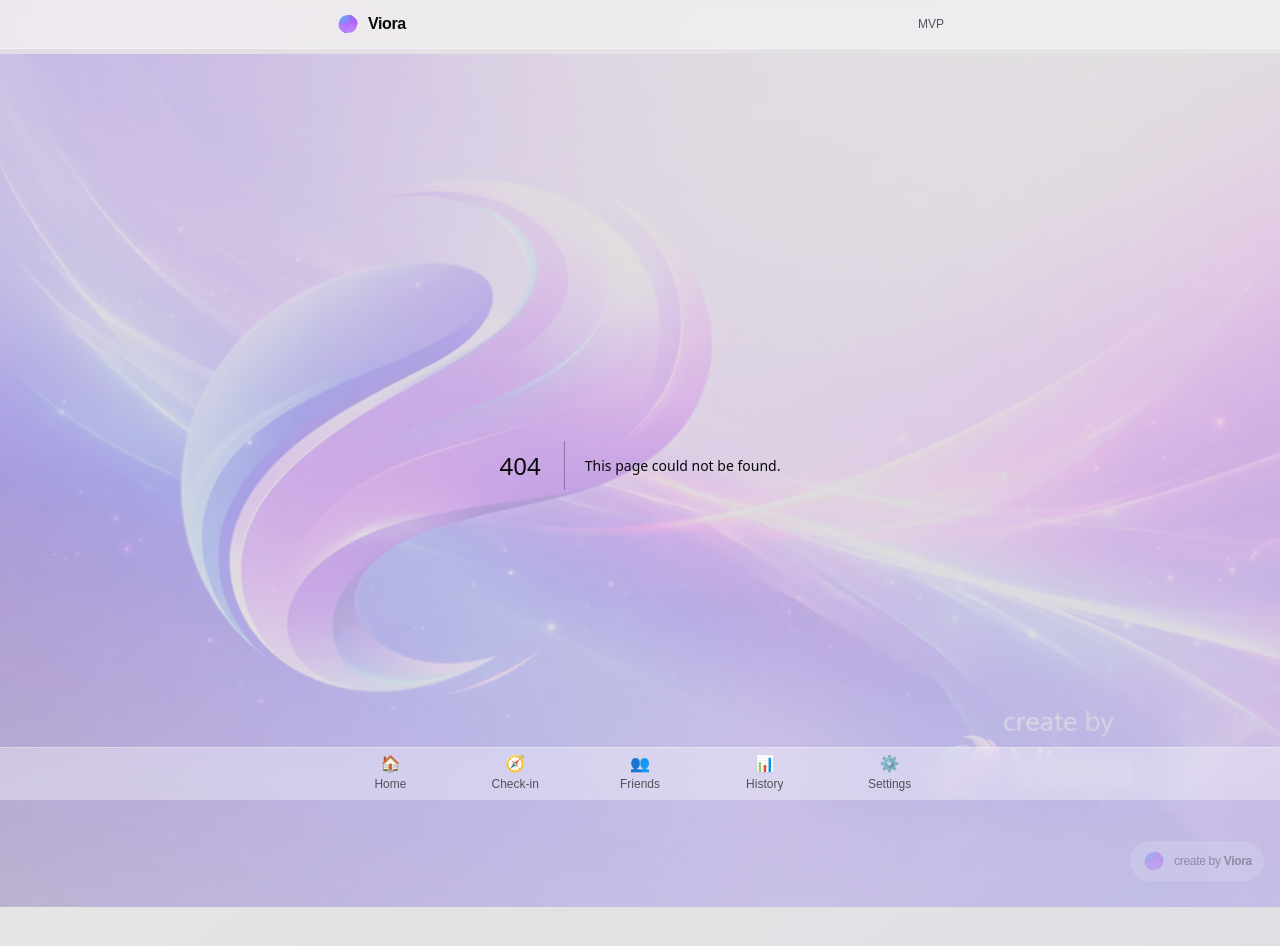
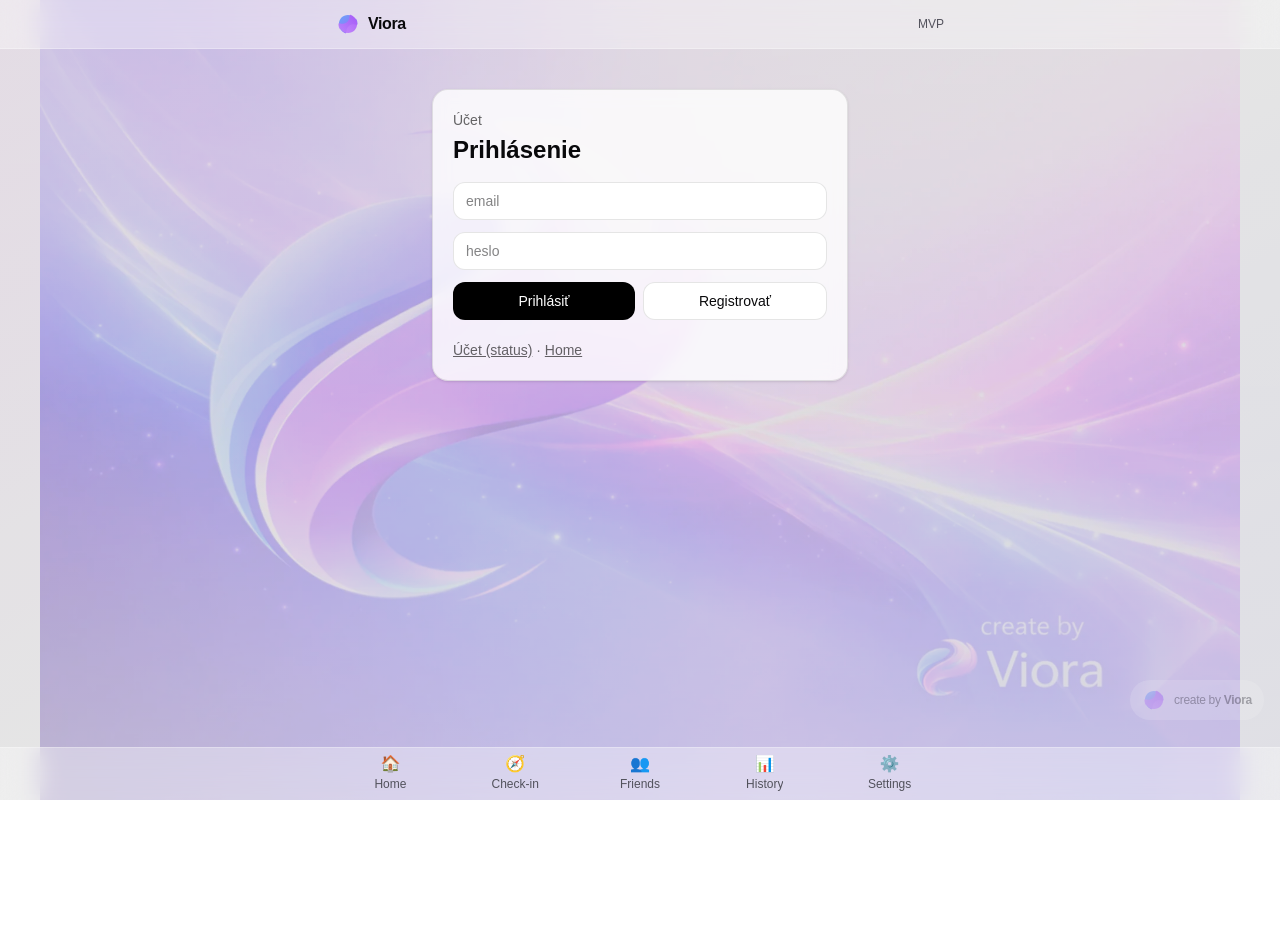
Before and after one commit to petosvercic/Socialnaapp, a Next.js app: page /login in a window 1280 px wide. Before the commit this address had no page. Shown: the top 946 px of the page. After the commit the page ends 800 px from the top, so only its background shows below. Built offline with nearby package versions, Linux system fonts and the light colour scheme; no server answers.

Commit message:
feat: supabase auth pages + invite code fix

```diff
--- /dev/null
+++ b/src/app/account/page.tsx
@@ -0,0 +1,50 @@
+"use client";
+
+import { useEffect, useState } from "react";
+import Link from "next/link";
+import { supabase } from "@/lib/supabase/client";
+
+export default function AccountPage() {
+  const [email, setEmail] = useState<string | null>(null);
+
+  useEffect(() => {
+    supabase.auth.getUser().then(({ data }) => setEmail(data.user?.email ?? null));
+  }, []);
+
+  async function logout() {
+    await supabase.auth.signOut();
+    setEmail(null);
+  }
+
+  return (
+    <div className="mx-auto w-full max-w-md px-4 py-6">
+      <div className="rounded-2xl border border-black/10 bg-white/80 p-5 shadow-sm backdrop-blur">
+        <div className="text-sm font-medium text-black/60">Účet</div>
+        <h1 className="mt-1 text-2xl font-semibold">Status</h1>
+
+        <div className="mt-4 rounded-xl border border-black/10 bg-white p-4 text-sm">
+          {email ? (
+            <>
+              Prihlásený ako: <b>{email}</b>
+            </>
+          ) : (
+            <>Neprihlásený</>
+          )}
+        </div>
+
+        <div className="mt-4 flex gap-2">
+          <Link href="/login" className="flex-1 rounded-xl border border-black/10 bg-white px-4 py-2 text-center text-sm font-medium hover:bg-black/5">
+            Login
+          </Link>
+          <button onClick={logout} className="flex-1 rounded-xl bg-black px-4 py-2 text-sm font-medium text-white hover:bg-black/90">
+            Logout
+          </button>
+        </div>
+
+        <div className="pt-3 text-sm text-black/60">
+          <Link className="underline" href="/">Home</Link>
+        </div>
+      </div>
+    </div>
+  );
+}
--- a/src/app/invite/[code]/page.tsx
+++ b/src/app/invite/[code]/page.tsx
@@ -1,6 +1,10 @@
+"use client";
+
 import Link from "next/link";
+import { useParams } from "next/navigation";
 
-export default function InvitePage({ params }: { params: { code: string } }) {
+export default function InvitePage() {
+  const params = useParams<{ code?: string }>();
   const code = (params?.code ?? "").toString();
 
   return (
@@ -9,7 +13,7 @@ export default function InvitePage({ params }: { params: { code: string } }) {
         <div className="text-sm font-medium text-black/60">Pozvánka</div>
         <h1 className="mt-1 text-2xl font-semibold">Viora invite</h1>
         <p className="mt-2 text-sm text-black/70">
-          Toto je MVP stránka len aby link nepadal na 404. Neskôr tu bude prijatie pozvánky a vytvorenie priateľstva v DB.
+          MVP stránka, aby link nepadal na 404. Neskôr tu bude prijatie pozvánky a vytvorenie priateľstva v DB.
         </p>
 
         <div className="mt-4 rounded-xl border border-black/10 bg-white p-4">
@@ -18,16 +22,10 @@ export default function InvitePage({ params }: { params: { code: string } }) {
         </div>
 
         <div className="mt-5 flex gap-2">
-          <Link
-            href="/"
-            className="inline-flex items-center justify-center rounded-xl border border-black/10 bg-white px-4 py-2 text-sm font-medium hover:bg-black/5"
-          >
+          <Link href="/" className="inline-flex items-center justify-center rounded-xl border border-black/10 bg-white px-4 py-2 text-sm font-medium hover:bg-black/5">
             Späť na Home
           </Link>
-          <Link
-            href="/friends"
-            className="inline-flex items-center justify-center rounded-xl bg-black px-4 py-2 text-sm font-medium text-white hover:bg-black/90"
-          >
+          <Link href="/friends" className="inline-flex items-center justify-center rounded-xl bg-black px-4 py-2 text-sm font-medium text-white hover:bg-black/90">
             Priatelia
           </Link>
         </div>
--- /dev/null
+++ b/src/app/login/page.tsx
@@ -0,0 +1,80 @@
+"use client";
+
+import { useState } from "react";
+import Link from "next/link";
+import { supabase } from "@/lib/supabase/client";
+
+export default function LoginPage() {
+  const [email, setEmail] = useState("");
+  const [password, setPassword] = useState("");
+  const [msg, setMsg] = useState<string | null>(null);
+  const [busy, setBusy] = useState(false);
+
+  async function signIn() {
+    setBusy(true);
+    setMsg(null);
+    const { error } = await supabase.auth.signInWithPassword({ email, password });
+    setBusy(false);
+    setMsg(error ? error.message : "Prihlásenie OK ✅");
+  }
+
+  async function signUp() {
+    setBusy(true);
+    setMsg(null);
+    const { error } = await supabase.auth.signUp({ email, password });
+    setBusy(false);
+    setMsg(error ? error.message : "Registrácia OK ✅ (pozri email, ak máš zapnuté potvrdenie)");
+  }
+
+  return (
+    <div className="mx-auto w-full max-w-md px-4 py-6">
+      <div className="rounded-2xl border border-black/10 bg-white/80 p-5 shadow-sm backdrop-blur">
+        <div className="text-sm font-medium text-black/60">Účet</div>
+        <h1 className="mt-1 text-2xl font-semibold">Prihlásenie</h1>
+
+        <div className="mt-4 space-y-3">
+          <input
+            className="w-full rounded-xl border border-black/10 bg-white px-3 py-2 text-sm outline-none focus:ring-2 focus:ring-black/10"
+            placeholder="email"
+            value={email}
+            onChange={(e) => setEmail(e.target.value)}
+            autoComplete="email"
+          />
+          <input
+            className="w-full rounded-xl border border-black/10 bg-white px-3 py-2 text-sm outline-none focus:ring-2 focus:ring-black/10"
+            placeholder="heslo"
+            type="password"
+            value={password}
+            onChange={(e) => setPassword(e.target.value)}
+            autoComplete="current-password"
+          />
+
+          <div className="flex gap-2">
+            <button
+              disabled={busy}
+              onClick={signIn}
+              className="flex-1 rounded-xl bg-black px-4 py-2 text-sm font-medium text-white hover:bg-black/90 disabled:opacity-60"
+            >
+              Prihlásiť
+            </button>
+            <button
+              disabled={busy}
+              onClick={signUp}
+              className="flex-1 rounded-xl border border-black/10 bg-white px-4 py-2 text-sm font-medium hover:bg-black/5 disabled:opacity-60"
+            >
+              Registrovať
+            </button>
+          </div>
+
+          {msg && <div className="rounded-xl border border-black/10 bg-white p-3 text-sm">{msg}</div>}
+
+          <div className="pt-2 text-sm text-black/60">
+            <Link className="underline" href="/account">Účet (status)</Link>
+            {" · "}
+            <Link className="underline" href="/">Home</Link>
+          </div>
+        </div>
+      </div>
+    </div>
+  );
+}
--- /dev/null
+++ b/src/lib/supabase/client.ts
@@ -0,0 +1,12 @@
+import { createClient } from "@supabase/supabase-js";
+
+const url = process.env.NEXT_PUBLIC_SUPABASE_URL;
+const anon = process.env.NEXT_PUBLIC_SUPABASE_ANON_KEY;
+
+if (!url || !anon) {
+  // nech je hneď jasné, prečo to “nič nerobí”
+  // (na Verceli sa toto zobrazí v logoch pri renderi klient stránok)
+  console.warn("Missing Supabase env vars. Set NEXT_PUBLIC_SUPABASE_URL and NEXT_PUBLIC_SUPABASE_ANON_KEY.");
+}
+
+export const supabase = createClient(url ?? "", anon ?? "");
```
